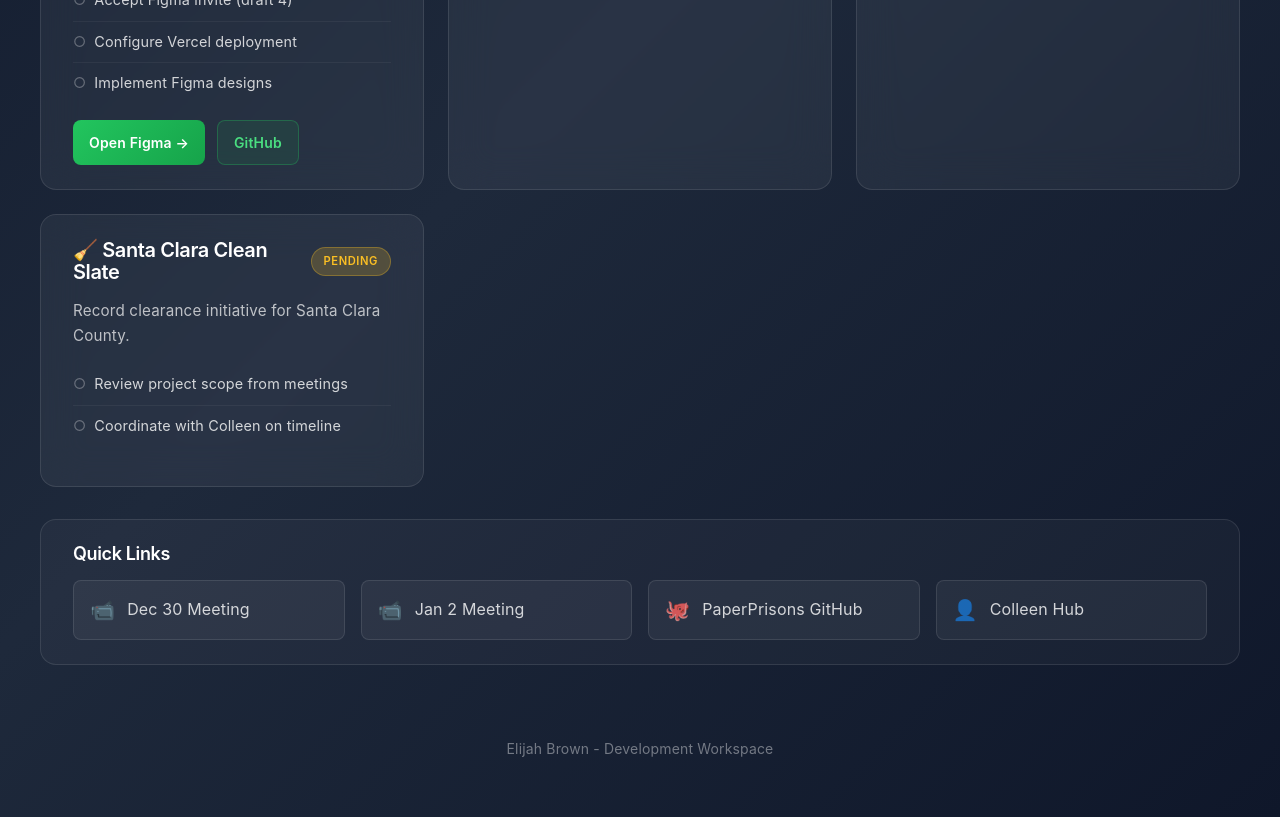
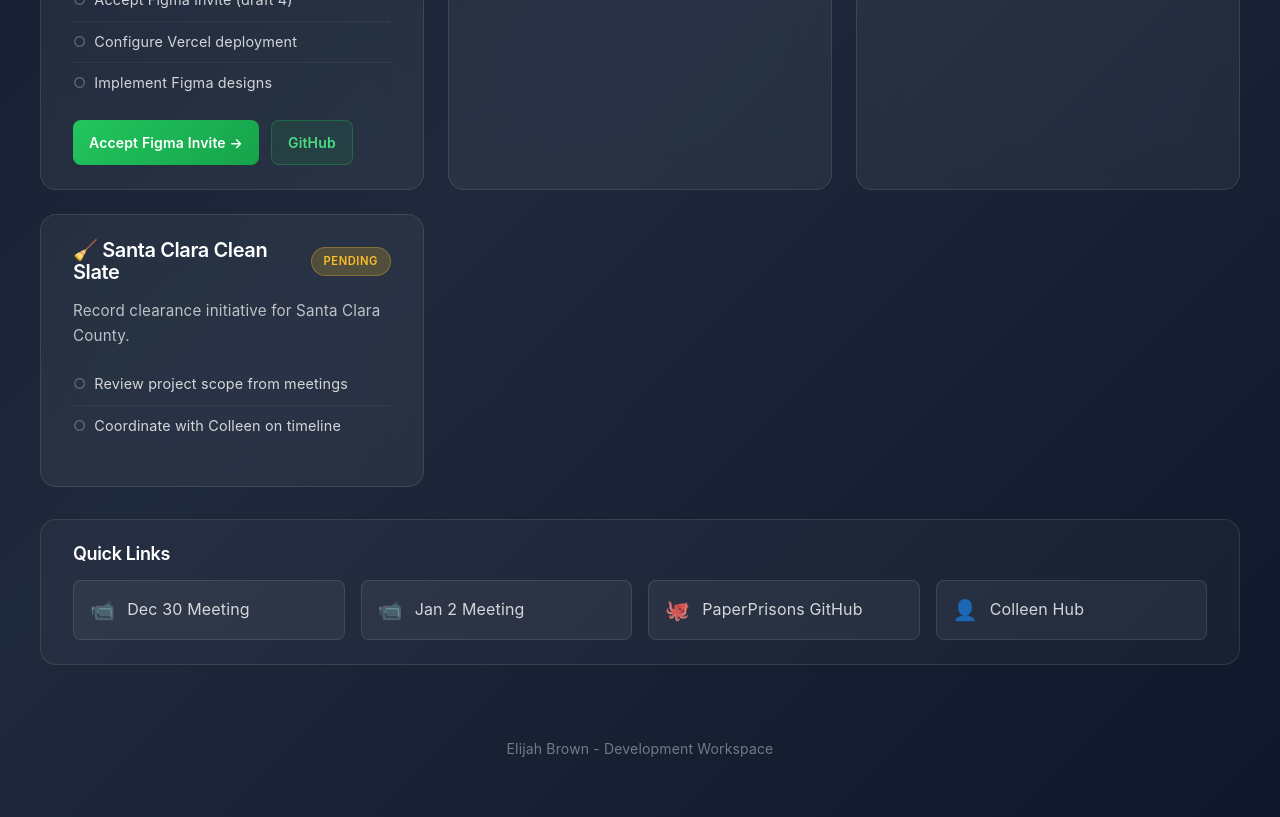
Before and after one commit to Ai-Eli-ML/elijahbrown.info, a Next.js app: page /working in a window 1280 px wide. Shown: the part 860-1677 px from the top of the page. Built offline with nearby package versions, Linux system fonts and the light colour scheme.

Commit message:
fix: Update Figma link to Gmail search for invite
Co-Authored-By: Claude Opus 4.5 <noreply@anthropic.com>

```diff
--- a/src/app/working/page.tsx
+++ b/src/app/working/page.tsx
@@ -85,12 +85,12 @@ export default function WorkingPage() {
             </ul>
             <div className={styles.linkGroup}>
               <a
-                href="https://www.figma.com/design/placeholder"
+                href="https://mail.google.com/mail/u/0/#search/figma+draft+4"
                 target="_blank"
                 rel="noopener noreferrer"
                 className={styles.primaryLink}
               >
-                Open Figma →
+                Accept Figma Invite →
               </a>
               <a
                 href="https://github.com/PaperPrisons/website"
```
